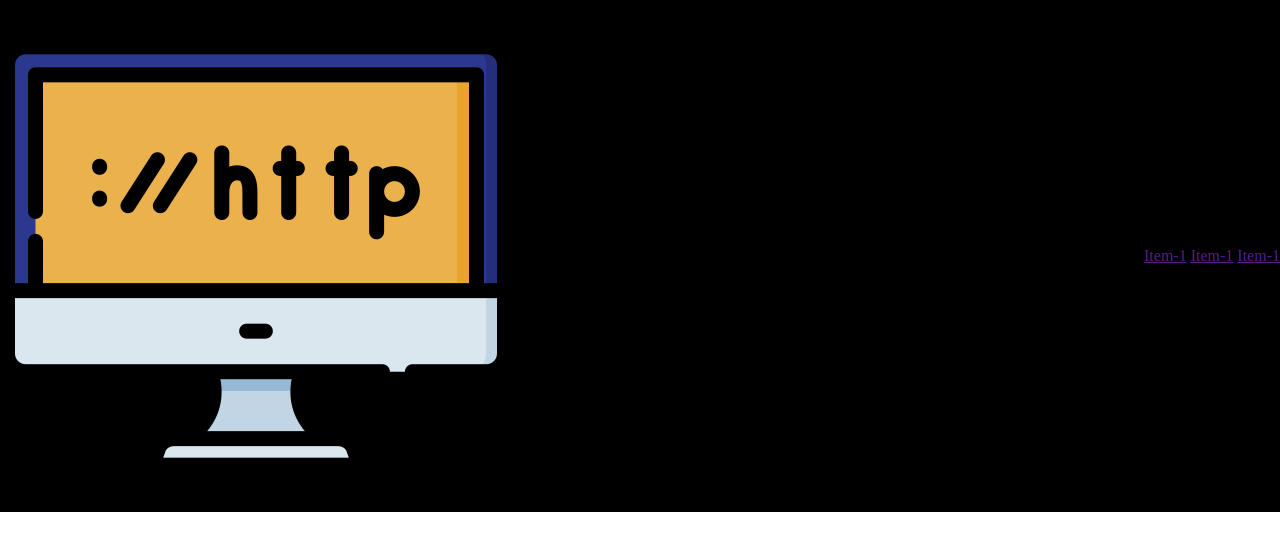
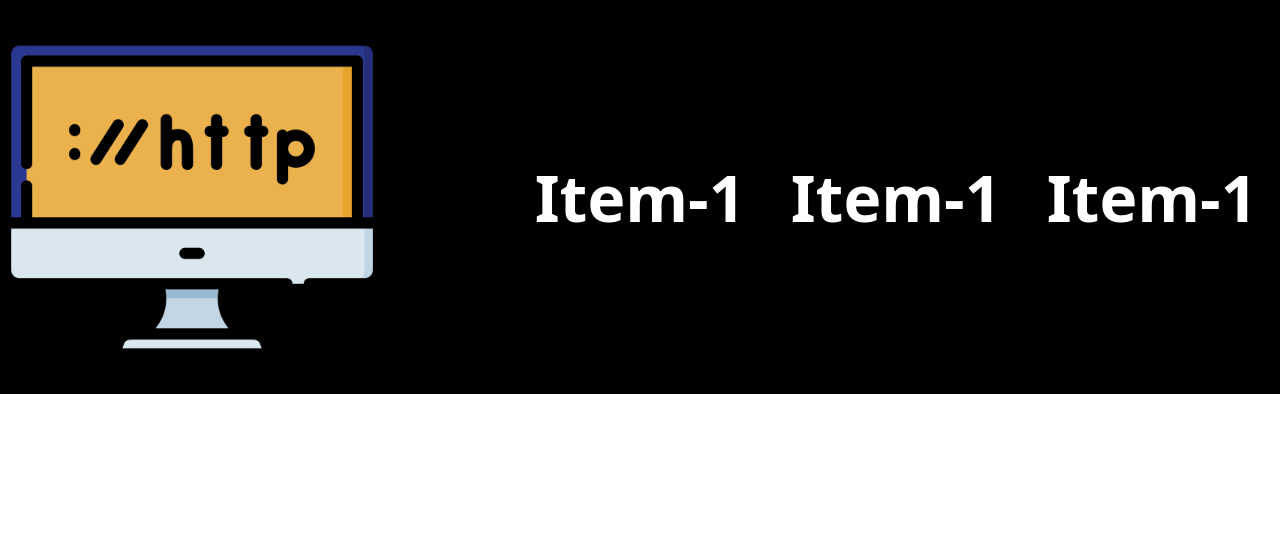
Before and after one commit to 1TDSPG-2023/rm551938, a plain HTML site: page index.html in a window 1280 px wide. Drawn offline with Linux system fonts and the light colour scheme.

Commit message:
Estilo especifico tag a

```diff
--- a/css/estilo.css
+++ b/css/estilo.css
@@ -10,3 +10,34 @@
     flex-wrap: wrap;
     background-color: black;
 }
+
+.cabecalho img{
+    width: 30%;
+    max-width: 30%;
+    display: block;
+}
+
+.cabecalho nav{
+    display: flex;
+    justify-content: space-around;
+    width: 60%;
+    height: 100%;
+    flex-wrap: wrap;
+
+}
+
+.cabecalho a{
+    text-decoration: none;
+    font-size: 4em;
+    font-family: system-ui, -apple-system, BlinkMacSystemFont, 'Segoe UI', Roboto, Oxygen, Ubuntu, Cantarell, 'Open Sans', 'Helvetica Neue', sans-serif;
+    font-weight: 700;
+    color: white;
+    text-align: center;
+    padding: 20% 0;
+}
+
+/*Utilizando a pseudo classe houver*/
+.cabecalho a:hover{
+    background-color: white;
+    color: black;
+}
```
